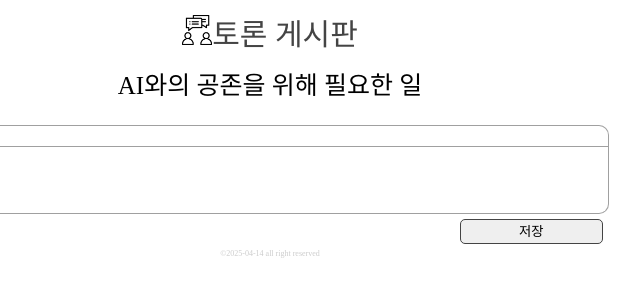
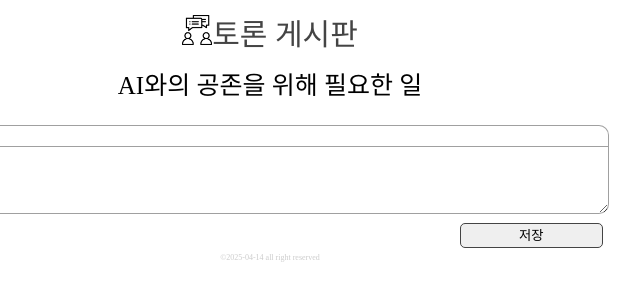
Before and after one commit to rmfTp/4-14, a plain HTML site: page index.html in a window 1280 px wide. Shown: the full height of the page, 370-1010 px from the left. Drawn offline with Linux system fonts and the light colour scheme.

Commit message:
'layout-2'

```diff
--- a/css/style.css
+++ b/css/style.css
@@ -14,14 +14,14 @@ header{
 }
 .write{
     div{position: relative;}
-    input{
+    input, textarea{
         border: 1px solid rgba(120, 120, 120, 0.7);
     }
     input[name='user']{
         width: 90%;
         border-radius: 10px 10px 0 0;
     }
-    input[name='content']{
+    textarea{
         width: 90%;
         height: auto; min-height: 5em;
         line-break: auto;
--- a/index.html
+++ b/index.html
@@ -18,7 +18,7 @@
         <div>
             <form>
                 <input type="text"name="user">
-                <input type="textarea"name="content">
+                <textarea name="content"></textarea>
             </form>
             <button type="submit">저장</button>
         </div>
```
